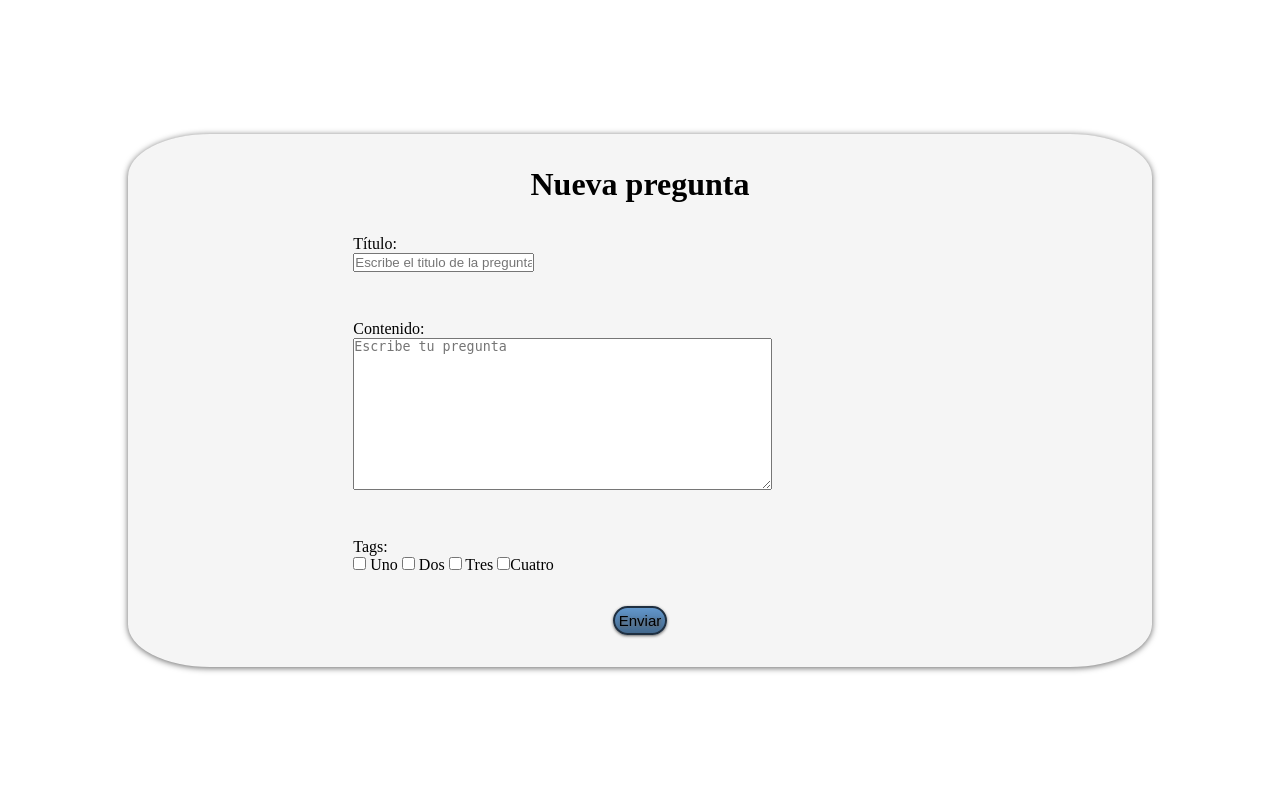
After one commit to reto1-ikadev/reto2, a PHP site: page /controladores/nPregunta.php in a window 1280 px wide. The commit adds this page. Run offline with PHP 8.4, Linux system fonts and the light colour scheme.

Commit message:
Favoritos

```diff
--- a/paginas/Db/db.php
+++ b/paginas/Db/db.php
@@ -34,24 +34,26 @@ function validateLogin($dbConnection, $user, $pass) { // esta funcion le devolve
         // LOWER nos permite obtener dicho posible usuario en minusculas,
         // para que así tanto como haya sido escrito por el usuario en la base de
         // datos como este lo haya escrito en el login sean iguales.
-        $find = $dbConnection->prepare("SELECT numEmple, LOWER(Nombre) FROM empleado WHERE nombre = ?");
-        $find->execute([strtolower($user)]);
+        //$find = $dbConnection->prepare("SELECT numEmple, LOWER(Nombre) FROM empleado WHERE nombre = ?");
+        $find = $dbConnection->prepare("SELECT numEmple FROM empleado WHERE numEmple = ?");
+        $find->execute([$user]);
         $data = $find->fetch(PDO::FETCH_ASSOC);
         if($data == false) {
             return "Usuario no encontrado.";
         }
-        $userFind = $data['LOWER(Nombre)'];
+        $userFind = $data['numEmple'];
 
         $find = $dbConnection->prepare("SELECT pass FROM empleado WHERE numEmple = ?");
-        $find->execute([$data['numEmple']]);
+
+        $find->execute([$user]);
         $data = $find->fetch(PDO::FETCH_ASSOC);
         /*if($data == false) {
             return "Contraseña incorrecta.";
         }*/
         $passFind = $data["pass"];
 
-
-        if($userFind == strtolower($user)) {
+        //if($userFind == strtolower($user)){
+        if($userFind == $user) {
             if(password_verify($pass, $passFind)) {
                 return true;
             } else {
@@ -62,8 +64,74 @@ function validateLogin($dbConnection, $user, $pass) { // esta funcion le devolve
         echo $e->getMessage();
     }
 }
+function selectPregunta(){
+    $dbh = connect();
+    $stmt = $dbh->prepare("SELECT * FROM pregunta");
+    $stmt->setFetchMode(PDO::FETCH_OBJ);
+    $stmt->execute();
+    return $stmt->fetchAll();
+}
 
-function closeConnection(&$dbConnection) { // Cerramos conexion
+
+//select ultima respuesta de una pregunta
+function selectRespuesta($id){
+    $dbh = connect();
+    $stmt = $dbh->prepare("SELECT * FROM respuesta WHERE pregunta_id = :id ORDER BY id DESC LIMIT 1");
+    $stmt->setFetchMode(PDO::FETCH_OBJ);
+    $stmt->execute(['id' => $id]);
+    return $stmt->fetchAll();
+}
+
+function preguntaFav($id,$numEmp){
+    $dbh = connect();
+    $stmt = $dbh->prepare("SELECT * FROM favorito WHERE pregunta_id = :id AND empleado_numEmple = :numEmp");
+    $stmt->setFetchMode(PDO::FETCH_OBJ);
+    $stmt->execute(['id' => $id, 'numEmp' => $numEmp]);
+    if($stmt->rowCount() > 0){
+        return true;}
+    else{
+        return false;
+    }
+}
+
+function preguntaFavEmp($numEmp){
+    $dbh = connect();
+    $stmt = $dbh->prepare("SELECT pregunta_id FROM favorito WHERE empleado_numEmple = :numEmp");
+    $stmt->execute(['numEmp' => $numEmp]);
+    return $stmt->fetchAll();
+}
+
+function selectPreguntaId($id){
+    $dbh = connect();
+    $stmt = $dbh->prepare("SELECT titulo FROM pregunta WHERE id = :id");
+    $stmt->execute(['id' => $id]);
+    $stmt->setFetchMode(PDO::FETCH_OBJ);
+    return $stmt->fetchAll();
+}
+
+function deleteFav($id,$numEmple){
+    $dbh = connect();
+    $stmt = $dbh->prepare("DELETE FROM favorito WHERE pregunta_id = :id  AND empleado_numEmple = :numEmp");
+    $stmt->setFetchMode(PDO::FETCH_OBJ);
+    $stmt->execute(['id' => $id, 'numEmp' => $numEmple]);
+
+
+}
+function insertFav($id,$numEmple){
+    $dbh = connect();
+    $stmt = $dbh->prepare("INSERT INTO favorito (pregunta_id, empleado_numEmple) VALUES (:id, :numEmp)");
+    $stmt->setFetchMode(PDO::FETCH_OBJ);
+    $stmt->execute(['id' => $id, 'numEmp' => $numEmple]);
+}
+
+function todasFav(){
+    $dbh = connect();
+    $stmt = $dbh->prepare("SELECT pregunta_id,COUNT(pregunta_id) FROM `favorito` GROUP BY pregunta_id ORDER BY COUNT(pregunta_id) DESC");
+    $stmt->execute();
+    return $stmt->fetchAll();
+}
+
+function closeConnection($dbConnection) { // Cerramos conexion
     $dbConnection = null;
 }
 
--- /dev/null
+++ b/paginas/controladores/contrasena.php
@@ -0,0 +1,3 @@
+<?php
+require '../views/contrasena.view.php';
+?>
--- /dev/null
+++ b/paginas/controladores/nPregunta.php
@@ -0,0 +1,61 @@
+<?php
+include_once "../Db/db.php";
+ini_set('display_errors', 1);
+
+ini_set('display_startup_errors', 1);
+
+error_reporting(E_ALL);
+
+if(isset($_GET['titulo']) && $_GET['titulo']!='' && $_GET['contenido'] && $_GET['contenido']!='' && $_GET['empleado']){
+    //Si recibo los datos titulo, contenido y empleado del get. Los guardo
+    $titulo = $_GET['titulo'];
+    echo $titulo;
+    $contenido = $_GET['contenido'];
+    echo $contenido;
+    $empleado = $_GET['empleado'];
+    echo $empleado;
+    $tags = "";
+    if(isset($_GET['tag1'])){
+        $tags .= $_GET['tag1'];
+    }
+    if(isset($_GET['tag2'])){
+        $tags .= $_GET['tag2'];
+    }
+    if(isset($_GET['tag3'])){
+        $tags .=$_GET['tag3'];
+    }
+    if(isset($_GET['tag4'])){
+        $tags .= $_GET['tag4'];
+    }
+    echo $tags;
+    $fecha = date('d-m-Y');
+    echo $fecha;
+
+   $result = insertPregunta($titulo,$contenido,$empleado,$fecha,$tags);
+   echo $result;
+
+}
+
+function insertPregunta($titulo,$contenido,$empleado,$fecha,$tags){
+    try{
+        $dbh = connect();
+        $stmt = $dbh->prepare("INSERT INTO pregunta (titulo,contenido,fecha,tags,empleado_numEmple) VALUES(:titulo,:contenido,:fecha,:tags,:empleado)");
+
+        $data = array(
+            "titulo" => $titulo,
+            "contenido" => $contenido,
+            "fecha" => $fecha,
+            "tags" => $tags,
+            "empleado" => $empleado
+        );
+        $stmt->execute($data);
+
+
+    }catch(Exception $e){
+        echo 'Exception -> ';
+        var_dump($e->getMessage());
+    }
+}
+
+require_once '../views/nPregunta.view.php';
+?>
--- a/paginas/controladores/registro.php
+++ b/paginas/controladores/registro.php
@@ -9,7 +9,7 @@
 
     if(isset($_POST['nombre'], $_POST['apellido'], $_POST['correo'], $_POST['num'], $_POST['pass'], $_POST['dept'])) {
          addEmpleado();
-
+    }
     function addEmpleado(){
 
         header('Content-Type: application/json');
@@ -41,6 +41,7 @@
         }
 
         function buscarEmpleado($num){
+            $dbh = connect();
 
             $find = $dbh->prepare("SELECT numEmple FROM empleado");
             $find->execute();
--- a/paginas/js/login.js
+++ b/paginas/js/login.js
@@ -4,3 +4,7 @@
 document.getElementById("registro").addEventListener('click', function() {
     window.open("controladores/registro.php");
 });
+
+function holamundo() {
+    alert("Hola Mundo");
+}
--- /dev/null
+++ b/paginas/styles/nPregunta.css
@@ -0,0 +1,60 @@
+*{
+    margin:0;
+    padding: 0;
+    box-sizing: content-box;
+}
+body{
+    display:flex;
+    justify-content: center;
+    align-items: center;
+    height: 100vh;
+}
+#division{
+    width: 80%;
+    border-radius: 8%;
+    box-shadow: 0px 1px 6px #666666;
+    display: flex;
+    flex-direction: column;
+    align-items:center;
+    justify-content: center;
+    background-color: #F5F5F5;
+    gap: 1em;
+    padding-top: 2em;
+    padding-bottom: 2em;
+
+}
+.lineaF{
+    width: 70%;
+    display: flex;
+    flex-direction: column;
+    align-items: flex-start;
+    padding: 1em;
+}
+form{
+    display: flex;
+    flex-direction: column;
+    align-items: center;
+    gap: 1em;
+    width: 80%;
+}
+.boton {
+    font-family: Arial;
+    color: #000000;
+    font-size: 15px;
+    padding: 4px;
+    text-decoration: none;
+    -webkit-border-radius: 28px;
+    -moz-border-radius: 28px;
+    border-radius: 28px;
+    -webkit-box-shadow: 0px 1px 3px #666666;
+    -moz-box-shadow: 0px 1px 3px #666666;
+    box-shadow: 0px 1px 3px #666666;
+    text-shadow: 1px 1px 3px #666666;
+    border: solid #1F2F40 2px;
+    background: -webkit-gradient(linear, 0 0, 0 100%, from(#6297CC), to(#43688C));
+    background: -moz-linear-gradient(top, #6297CC, #43688C);
+   }
+.boton:hover {
+    background: -webkit-gradient(linear, 0 0, 0 100%, from(#43688C), to(#6297CC));
+    background: -moz-linear-gradient(top, #999999, #000000)
+   }
--- /dev/null
+++ b/paginas/views/nPregunta.view.php
@@ -0,0 +1,35 @@
+<!DOCTYPE html>
+<html lang="en">
+<head>
+    <meta charset="UTF-8">
+    <meta http-equiv="X-UA-Compatible" content="IE=edge">
+    <meta name="viewport" content="width=device-width, initial-scale=1.0">
+    <title>Nueva pregunta</title>
+    <link rel="stylesheet" href="../styles/nPregunta.css">
+</head>
+<body>
+    <div id="division">
+        <h1>Nueva pregunta</h1>
+        <form action="nPregunta.php" method="get">
+            <div class= 'lineaF'>
+            <label for="titulo">T&iacute;tulo:</label>
+            <input type="text" name ='titulo' id='titulo' placeholder="Escribe el titulo de la pregunta">
+            </div>
+            <div class= 'lineaF'>
+            <label for="contenido">Contenido:</label>
+            <textarea name="contenido" id="cont" cols="50" rows="10" placeholder="Escribe tu pregunta"></textarea>
+            </div>
+            <div class= 'lineaF'>
+            <label for="tags">Tags:</label>
+            <div id="tags">
+            <input type="checkbox" name="tag1" value="uno"> Uno <input type="checkbox" name="tag2" value="dos"> Dos
+            <input type="checkbox" name="tag3" value="tres"> Tres <input type="checkbox" name="tag4" value="cuatro">Cuatro
+            </div>
+
+            </div>
+            <input type="hidden" name="empleado" value = '12346'><!-- El numero hay que cogerlo de $_sesion -->
+            <input type="submit" value="Enviar" class ="boton" >
+        </form>
+    </div>
+</body>
+</html>
```
Also changed, not shown: paginas/Db/favoritoF.php (deleted, +0 -57 lines), paginas/controladores/login.php (+11 -3 lines), paginas/controladores/miPerfil.php (+52 -15 lines), paginas/controladores/pprincipal.php (+68 -2 lines), paginas/js/miPerfil.js (+11 -10 lines), paginas/styles/pprincipal.css (+43 -15 lines), paginas/views/miPerfil.view.php (+5 -4 lines), paginas/views/pprincipal.view.php (+7 -19 lines), paginas/styles/footer.css (deleted).
